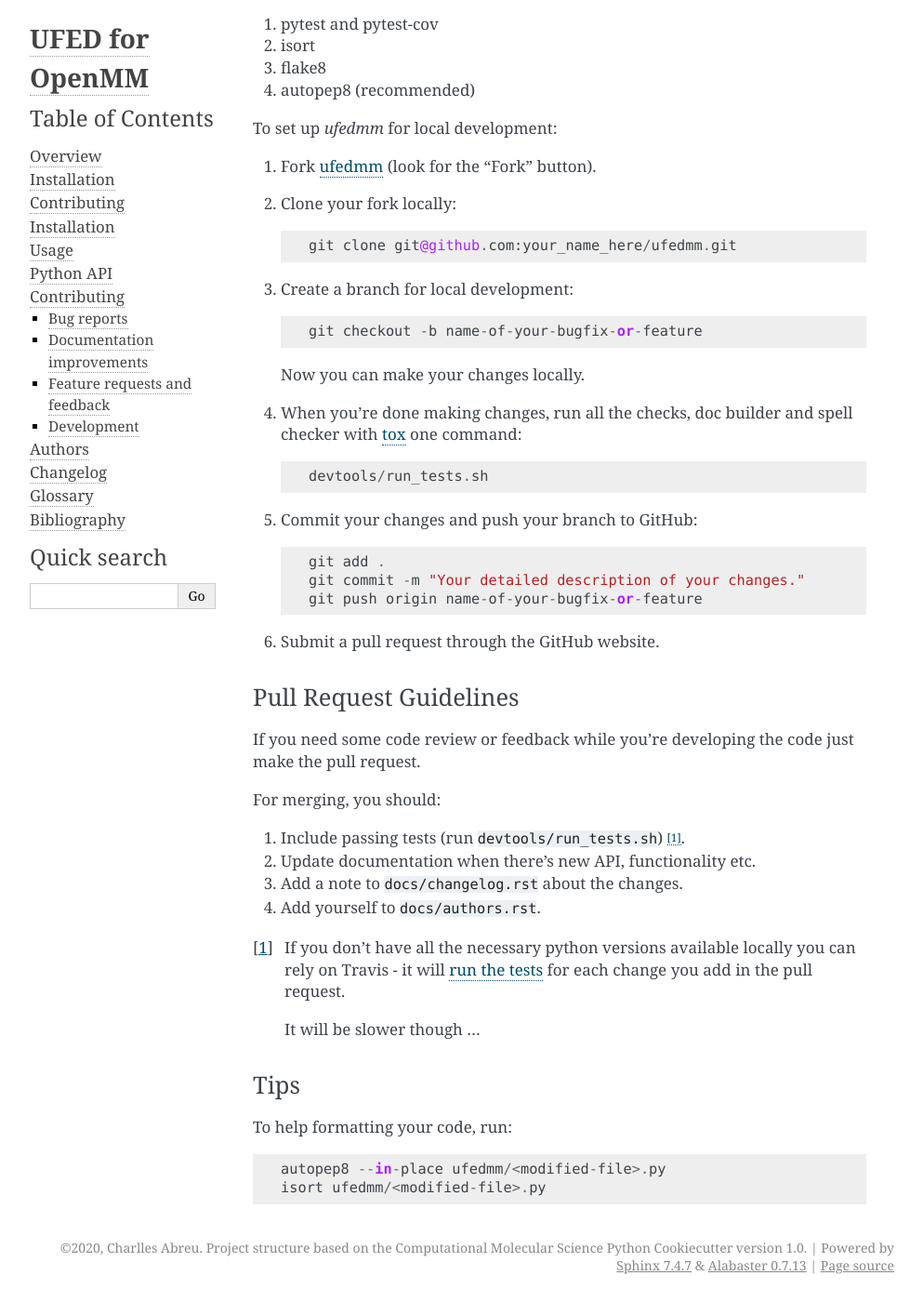
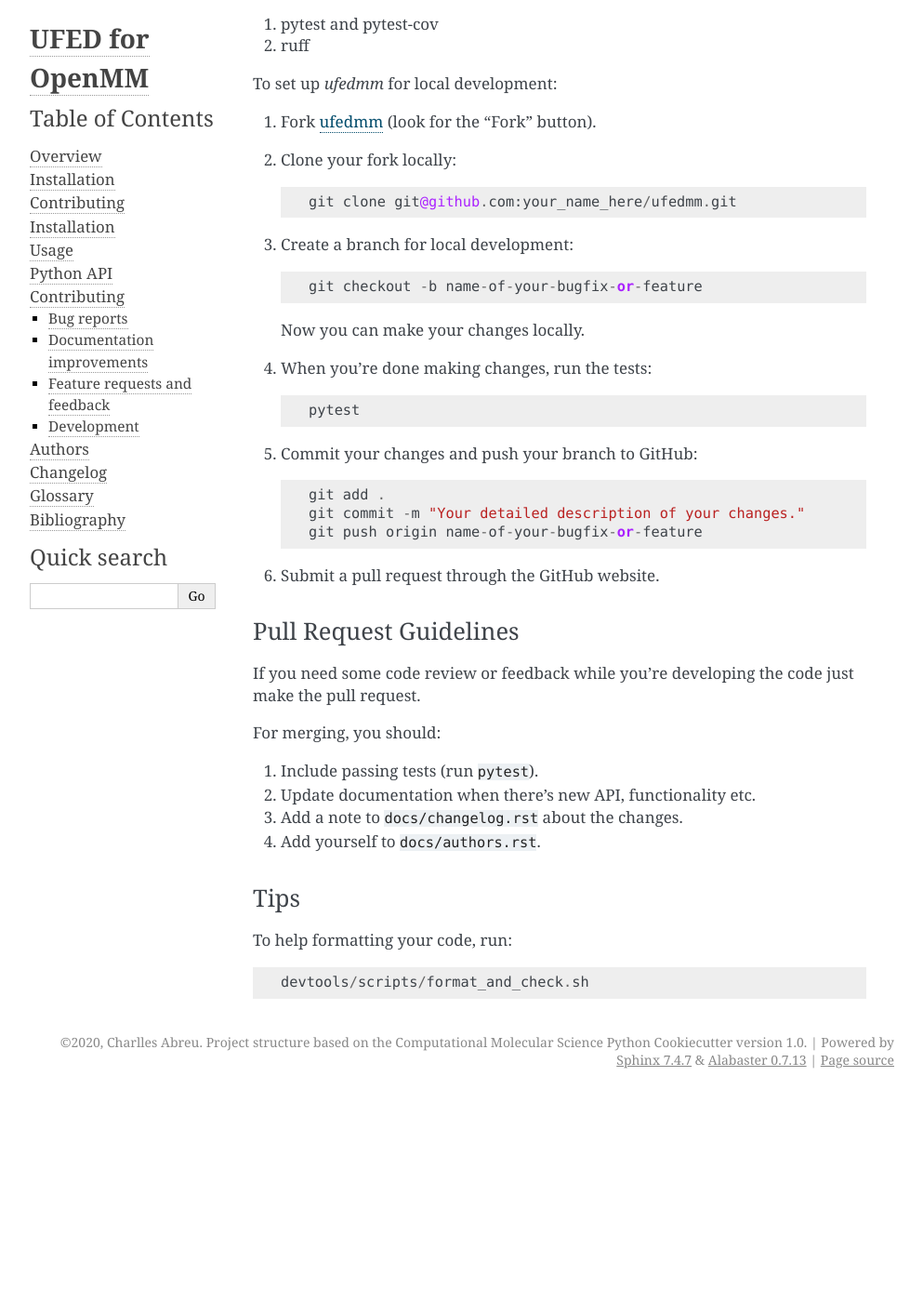
Before and after one commit to craabreu/ufedmm, a Sphinx documentation site: the page built from docs/contributing.rst, in a window 1280 px wide and 1400 px high, scrolled down 918 px. Shown: the whole window at 93% size, without its empty margins (148-1141 px from the left). Built offline with Sphinx 7.4.7, drawn with Linux system fonts in a browser that asks for light colours; after the commit the page ends 2097 px from its top, so only the background shows below that.

```diff
--- a/docs/contributing.rst
+++ b/docs/contributing.rst
@@ -39,11 +39,7 @@ Prerequisites:
 
 1. pytest and pytest-cov
 
-2. isort
-
-3. flake8
-
-4. autopep8 (recommended)
+2. ruff
 
 To set up `ufedmm` for local development:
 
@@ -60,9 +56,9 @@ To set up `ufedmm` for local development:
 
    Now you can make your changes locally.
 
-4. When you're done making changes, run all the checks, doc builder and spell checker with `tox <http://tox.readthedocs.io/en/latest/install.html>`_ one command::
+4. When you're done making changes, run the tests::
 
-    devtools/run_tests.sh
+    pytest
 
 5. Commit your changes and push your branch to GitHub::
 
@@ -79,20 +75,14 @@ If you need some code review or feedback while you're developing the code just m
 
 For merging, you should:
 
-1. Include passing tests (run ``devtools/run_tests.sh``) [1]_.
+1. Include passing tests (run ``pytest``).
 2. Update documentation when there's new API, functionality etc.
 3. Add a note to ``docs/changelog.rst`` about the changes.
 4. Add yourself to ``docs/authors.rst``.
-
-.. [1] If you don't have all the necessary python versions available locally you can rely on Travis - it will
-       `run the tests <https://travis-ci.org/craabreu/ufedmm/pull_requests>`_ for each change you add in the pull request.
-
-       It will be slower though ...
 
 Tips
 ----
 
 To help formatting your code, run::
 
-    autopep8 --in-place ufedmm/<modified-file>.py
-    isort ufedmm/<modified-file>.py
+    devtools/scripts/format_and_check.sh
```
Also changed, not shown: 12 other files.
